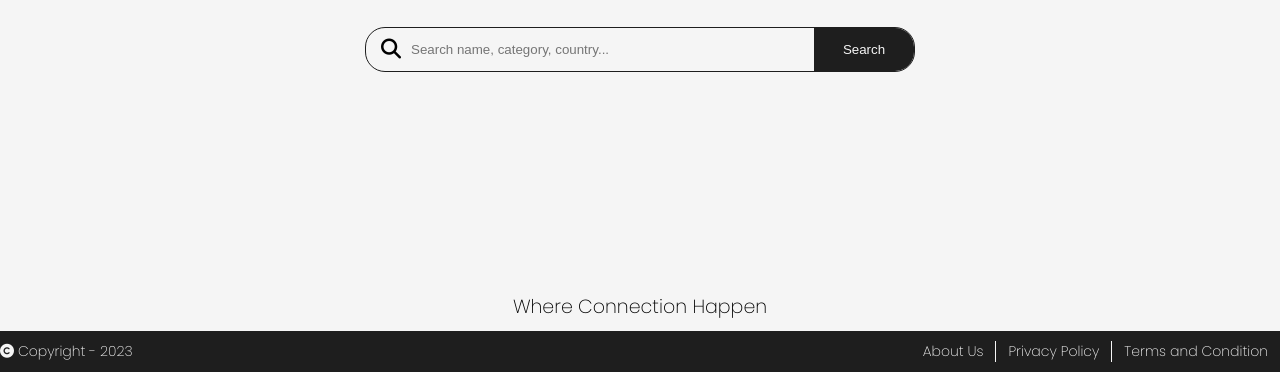
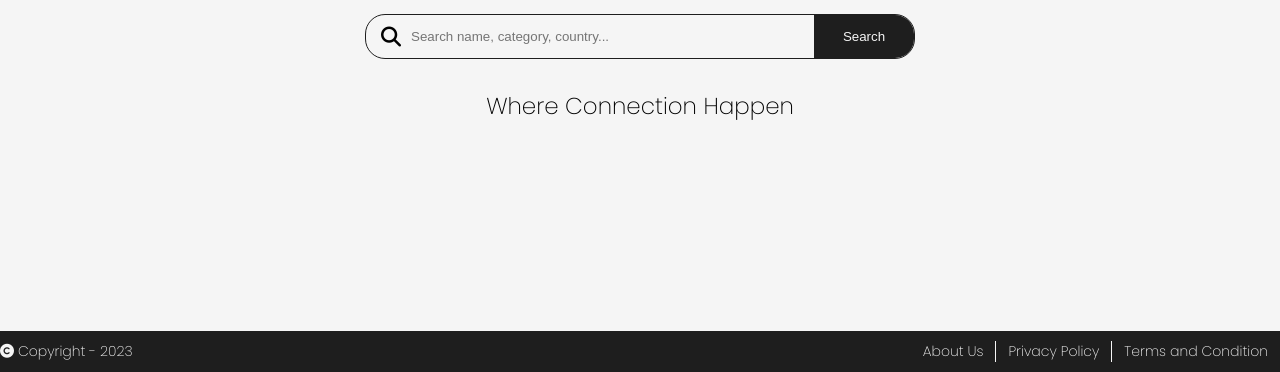
Before and after one commit to linkedivo-com/linkedivo-com-OLD, a website: page index.html in a window 1280 px wide. Shown: the part 428-800 px from the top of the page. Drawn offline with Linux system fonts and the light colour scheme.

Commit message:
Update project

```diff
--- a/index.html
+++ b/index.html
@@ -82,7 +82,10 @@
                                 <button class="button">Search</button>
                             </div>
                         </div>
+                        <h1>Where Connection Happen</h1>
                     </section>
+
+
                 </div>
             </div>
         </div>
@@ -90,7 +93,6 @@
 
     <!-- footer -->
     <footer class="footer" id="footer">
-        <h1>Where Connection Happen</h1>
         <div class="footer-wrapper">
             <div class="container">
                 <span><i class="fa fa-copyright"></i> Copyright - 2023</span>
--- a/sass/pages/_main-page.scss
+++ b/sass/pages/_main-page.scss
@@ -112,6 +112,13 @@ body {
                         }
                     }
 
+                    h1 {
+                        text-align: center;
+                        font-weight: 200;
+                        font-size: 23px;
+                        padding-top: 30px;
+                    }
+
                     .search-box {
                         margin-top: 30px;
                         height: 45px;
@@ -159,6 +166,8 @@ body {
 
                         }
 
+
+
                     }
                 }
             }
@@ -173,12 +182,6 @@ body {
     width: 100%;
 
 
-    h1 {
-        text-align: center;
-        font-weight: 200;
-        font-size: 19px;
-        padding-bottom: 10px;
-    }
 
     .footer-wrapper {
         width: 100%;
```
Also changed, not shown: resources/styles/style.css.
